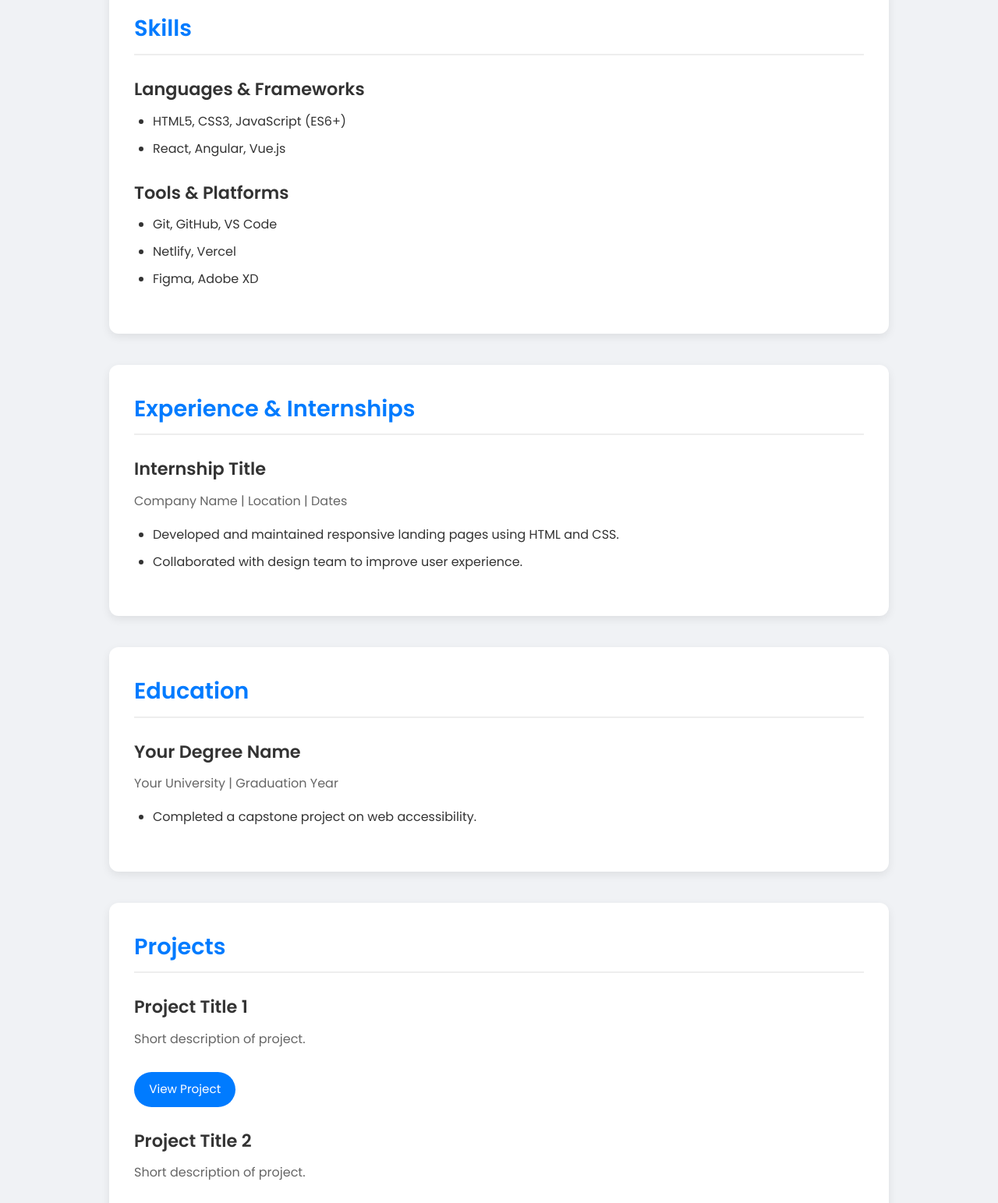
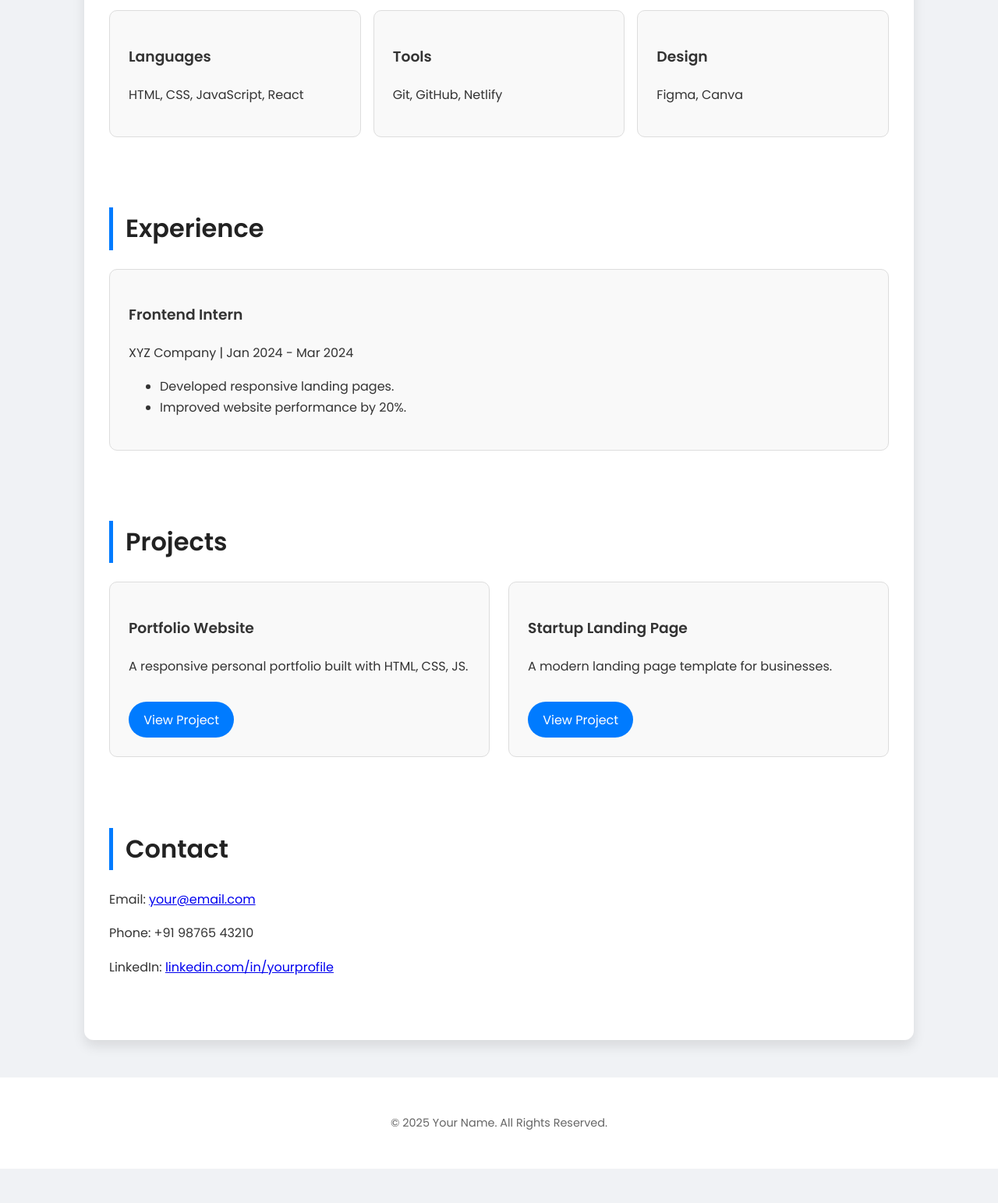
Before and after one commit to chaitaleerahate/resume, a plain HTML site: page index.html in a window 1280 px wide. Shown: the part 740-2283 px from the top of the page at 78% size. After the commit the page ends 2239 px from the top, so only its background shows below. Drawn offline with Linux system fonts and the light colour scheme.

Commit message:
Update index.html
Added dark and light mode

```diff
--- a/index.html
+++ b/index.html
@@ -7,167 +7,228 @@
   <style>
     @import url('https://fonts.googleapis.com/css2?family=Poppins:wght@300;400;600&display=swap');
 
+    :root {
+      --primary: #007bff;
+      --dark: #222;
+      --light: #f9f9f9;
+      --text: #333;
+      --bg: #f0f2f5;
+      --card-bg: white;
+    }
+
+    /* Dark mode variables */
+    .dark-mode {
+      --bg: #121212;
+      --text: #f0f0f0;
+      --card-bg: #1e1e1e;
+      --dark: #fff;
+    }
+
     body {
       font-family: 'Poppins', sans-serif;
       line-height: 1.7;
-      color: #333;
+      color: var(--text);
       margin: 0;
       padding: 0;
-      background-color: #f0f2f5;
+      background-color: var(--bg);
       scroll-behavior: smooth;
+      transition: background 0.3s, color 0.3s;
     }
 
-    /* Navbar */
     nav {
       position: sticky;
       top: 0;
-      background: #007bff;
-      padding: 0.8rem 2rem;
+      background: var(--card-bg);
+      box-shadow: 0 2px 8px rgba(0,0,0,0.08);
+      padding: 1rem 2rem;
       display: flex;
       justify-content: space-between;
       align-items: center;
-      z-index: 1000;
-      box-shadow: 0 2px 6px rgba(0,0,0,0.15);
+      z-index: 100;
+      transition: background 0.3s;
     }
+
     nav h2 {
-      color: white;
       margin: 0;
+      color: var(--primary);
     }
+
     nav ul {
       list-style: none;
       display: flex;
       gap: 1.5rem;
       margin: 0;
       padding: 0;
+      align-items: center;
     }
+
     nav ul li a {
-      color: white;
       text-decoration: none;
+      color: var(--dark);
       font-weight: 500;
       transition: color 0.3s;
     }
+
     nav ul li a:hover {
-      color: #dbe9ff;
+      color: var(--primary);
+    }
+
+    /* Dark mode toggle button */
+    .toggle-btn {
+      cursor: pointer;
+      padding: 0.4rem 0.8rem;
+      border-radius: 6px;
+      background: var(--primary);
+      color: white;
+      font-size: 0.9rem;
+      border: none;
+      transition: background 0.3s;
+    }
+    .toggle-btn:hover {
+      background: #0056b3;
     }
 
     .container {
       max-width: 1000px;
       margin: 2rem auto;
-      padding: 0 1rem;
+      padding: 2rem;
+      background: var(--card-bg);
+      border-radius: 12px;
+      box-shadow: 0 8px 16px rgba(0,0,0,0.1);
+      transition: background 0.3s;
     }
 
     header {
       text-align: center;
-      padding: 4rem 1rem 2rem;
+      padding: 2rem 0;
     }
 
     header h1 {
+      margin: 0;
       font-size: 3rem;
-      color: #007bff;
-      margin-bottom: 0.5rem;
+      color: var(--primary);
+      font-weight: 600;
     }
 
     header p {
+      margin: 0.5rem 0 0;
       font-size: 1.2rem;
       color: #555;
-      font-style: italic;
+    }
+
+    .dark-mode header p {
+      color: #ccc;
     }
 
     .contact-info-header {
       margin-top: 1rem;
-      font-size: 0.95rem;
+      font-size: 0.9em;
       color: #666;
     }
     .contact-info-header a {
-      color: #007bff;
+      color: var(--primary);
       text-decoration: none;
     }
 
     section {
-      margin: 2.5rem 0;
-      padding: 2rem;
-      background: white;
-      border-radius: 12px;
-      box-shadow: 0 4px 12px rgba(0,0,0,0.08);
+      padding: 2rem 0;
     }
 
     h2 {
-      margin-top: 0;
+      color: var(--dark);
+      font-size: 2rem;
+      border-left: 5px solid var(--primary);
+      padding-left: 1rem;
       margin-bottom: 1.5rem;
-      font-size: 1.8rem;
-      color: #007bff;
-      border-bottom: 2px solid #eee;
-      padding-bottom: 0.5rem;
     }
 
-    .list-item {
-      margin-bottom: 1.5rem;
-    }
-    .list-item h3 {
-      margin: 0;
-      font-size: 1.4rem;
-      color: #333;
-    }
-    .list-item p {
-      margin-top: 0.5rem;
-      color: #666;
+    .skills-grid {
+      display: grid;
+      grid-template-columns: repeat(auto-fit, minmax(250px, 1fr));
+      gap: 1rem;
     }
 
-    .list-item ul {
-      margin: 0.5rem 0 0 1.5rem;
-      padding: 0;
+    .card {
+      background: var(--light);
+      padding: 1.5rem;
+      border-radius: 10px;
+      border: 1px solid #ddd;
+      transition: transform 0.3s, box-shadow 0.3s, background 0.3s;
     }
-    .list-item ul li {
-      margin-bottom: 0.5rem;
+
+    .dark-mode .card {
+      background: #1e1e1e;
+      border: 1px solid #333;
+    }
+
+    .card:hover {
+      transform: translateY(-5px);
+      box-shadow: 0 6px 20px rgba(0,0,0,0.12);
+    }
+
+    .projects {
+      display: grid;
+      grid-template-columns: repeat(auto-fit, minmax(280px, 1fr));
+      gap: 1.5rem;
+    }
+
+    .project-card {
+      background: var(--light);
+      border-radius: 10px;
+      padding: 1.5rem;
+      border: 1px solid #ddd;
+      transition: 0.3s;
+    }
+
+    .dark-mode .project-card {
+      background: #1e1e1e;
+      border: 1px solid #333;
+    }
+
+    .project-card:hover {
+      border-color: var(--primary);
+      box-shadow: 0 6px 20px rgba(0,0,0,0.1);
     }
 
     .button {
       display: inline-block;
+      margin-top: 1rem;
       padding: 0.6rem 1.2rem;
-      margin-top: 0.8rem;
-      background-color: #007bff;
+      background-color: var(--primary);
       color: white;
+      border-radius: 50px;
       text-decoration: none;
-      border-radius: 50px;
-      transition: 0.3s;
-      font-size: 0.95rem;
+      transition: background 0.3s, transform 0.2s;
     }
+
     .button:hover {
-      background-color: #0056b3;
-      transform: translateY(-2px);
+      background: #0056b3;
+      transform: scale(1.05);
     }
 
     footer {
       text-align: center;
-      padding: 2rem 1rem;
-      background: #007bff;
-      color: white;
-      margin-top: 2rem;
+      padding: 2rem;
+      background: var(--card-bg);
+      margin-top: 3rem;
+      font-size: 0.9em;
+      color: #666;
+      transition: background 0.3s;
     }
 
-    /* Back to top button */
-    #backToTop {
-      position: fixed;
-      bottom: 30px;
-      right: 30px;
-      background: #007bff;
-      color: white;
-      border: none;
-      padding: 10px 16px;
-      border-radius: 50%;
-      cursor: pointer;
-      display: none;
-      font-size: 18px;
-      box-shadow: 0 4px 10px rgba(0,0,0,0.2);
-      transition: 0.3s;
+    [data-animate] {
+      opacity: 0;
+      transform: translateY(20px);
+      transition: all 0.8s ease-out;
     }
-    #backToTop:hover {
-      background: #0056b3;
+    [data-animate].active {
+      opacity: 1;
+      transform: translateY(0);
     }
   </style>
 </head>
 <body>
-  <!-- Navbar -->
+  <!-- NAVBAR -->
   <nav>
     <h2>YourName</h2>
     <ul>
@@ -175,108 +236,96 @@
       <li><a href="#skills">Skills</a></li>
       <li><a href="#experience">Experience</a></li>
       <li><a href="#projects">Projects</a></li>
-      <li><a href="#education">Education</a></li>
       <li><a href="#contact">Contact</a></li>
+      <li><button class="toggle-btn" id="toggleMode">🌙 Dark</button></li>
     </ul>
   </nav>
 
   <div class="container">
     <header>
       <h1>Your Name</h1>
-      <p>Frontend Developer | Student</p>
+      <p>Frontend Developer | Designer</p>
       <div class="contact-info-header">
-        <a href="mailto:your@email.com">your@email.com</a> | +91 98765 43210 | Your City, India
+        <a href="mailto:your@email.com">your@email.com</a> •
+        +91 98765 43210 • Your City, India
       </div>
     </header>
 
-    <section id="about">
+    <section id="about" data-animate>
       <h2>About Me</h2>
-      <p>A passionate and driven student with a knack for creating clean and functional websites. I am currently honing my skills in HTML, CSS, and JavaScript, with a focus on building user-friendly and responsive designs.</p>
+      <p>I’m a frontend developer passionate about creating clean, responsive, and user-friendly websites. Currently building skills in modern frameworks like React and Vue, I aim to help startups and small businesses bring their ideas to life online.</p>
     </section>
 
-    <section id="skills">
+    <section id="skills" data-animate>
       <h2>Skills</h2>
-      <div class="list-item">
-        <h3>Languages & Frameworks</h3>
+      <div class="skills-grid">
+        <div class="card"><h3>Languages</h3><p>HTML, CSS, JavaScript, React</p></div>
+        <div class="card"><h3>Tools</h3><p>Git, GitHub, Netlify</p></div>
+        <div class="card"><h3>Design</h3><p>Figma, Canva</p></div>
+      </div>
+    </section>
+
+    <section id="experience" data-animate>
+      <h2>Experience</h2>
+      <div class="card">
+        <h3>Frontend Intern</h3>
+        <p>XYZ Company | Jan 2024 - Mar 2024</p>
         <ul>
-          <li>HTML5, CSS3, JavaScript (ES6+)</li>
-          <li>React, Angular, Vue.js</li>
-        </ul>
-      </div>
-      <div class="list-item">
-        <h3>Tools & Platforms</h3>
-        <ul>
-          <li>Git, GitHub, VS Code</li>
-          <li>Netlify, Vercel</li>
-          <li>Figma, Adobe XD</li>
+          <li>Developed responsive landing pages.</li>
+          <li>Improved website performance by 20%.</li>
         </ul>
       </div>
     </section>
 
-    <section id="experience">
-      <h2>Experience & Internships</h2>
-      <div class="list-item">
-        <h3>Internship Title</h3>
-        <p>Company Name | Location | Dates</p>
-        <ul>
-          <li>Developed and maintained responsive landing pages using HTML and CSS.</li>
-          <li>Collaborated with design team to improve user experience.</li>
-        </ul>
+    <section id="projects" data-animate>
+      <h2>Projects</h2>
+      <div class="projects">
+        <div class="project-card">
+          <h3>Portfolio Website</h3>
+          <p>A responsive personal portfolio built with HTML, CSS, JS.</p>
+          <a href="#" class="button">View Project</a>
+        </div>
+        <div class="project-card">
+          <h3>Startup Landing Page</h3>
+          <p>A modern landing page template for businesses.</p>
+          <a href="#" class="button">View Project</a>
+        </div>
       </div>
     </section>
 
-    <section id="education">
-      <h2>Education</h2>
-      <div class="list-item">
-        <h3>Your Degree Name</h3>
-        <p>Your University | Graduation Year</p>
-        <ul>
-          <li>Completed a capstone project on web accessibility.</li>
-        </ul>
-      </div>
-    </section>
-
-    <section id="projects">
-      <h2>Projects</h2>
-      <div class="list-item">
-        <h3>Project Title 1</h3>
-        <p>Short description of project.</p>
-        <a href="#" class="button">View Project</a>
-      </div>
-      <div class="list-item">
-        <h3>Project Title 2</h3>
-        <p>Short description of project.</p>
-        <a href="#" class="button">View Project</a>
-      </div>
-    </section>
-
-    <section id="contact">
+    <section id="contact" data-animate>
       <h2>Contact</h2>
       <p>Email: <a href="mailto:your@email.com">your@email.com</a></p>
+      <p>Phone: +91 98765 43210</p>
       <p>LinkedIn: <a href="#">linkedin.com/in/yourprofile</a></p>
-      <p>Phone: +91 98765 43210</p>
     </section>
   </div>
 
   <footer>
-    <p>&copy; 2025 Your Name | All Rights Reserved</p>
+    <p>© 2025 Your Name. All Rights Reserved.</p>
   </footer>
 
-  <!-- Back to Top -->
-  <button id="backToTop">↑</button>
+  <script>
+    // Scroll animation
+    const items = document.querySelectorAll("[data-animate]");
+    const observer = new IntersectionObserver((entries) => {
+      entries.forEach(entry => {
+        if(entry.isIntersecting){
+          entry.target.classList.add("active");
+        }
+      });
+    }, { threshold: 0.2 });
+    items.forEach(item => observer.observe(item));
 
-  <script>
-    // Back to top button visibility
-    const backToTop = document.getElementById("backToTop");
-    window.addEventListener("scroll", () => {
-      if (window.scrollY > 300) {
-        backToTop.style.display = "block";
+    // Dark mode toggle
+    const toggleBtn = document.getElementById("toggleMode");
+    toggleBtn.addEventListener("click", () => {
+      document.body.classList.toggle("dark-mode");
+      if(document.body.classList.contains("dark-mode")){
+        toggleBtn.textContent = "☀️ Light";
       } else {
-        backToTop.style.display = "none";
+        toggleBtn.textContent = "🌙 Dark";
       }
-    });
-    backToTop.addEventListener("click", () => {
-      window.scrollTo({ top: 0, behavior: "smooth" });
     });
   </script>
 </body>
```
